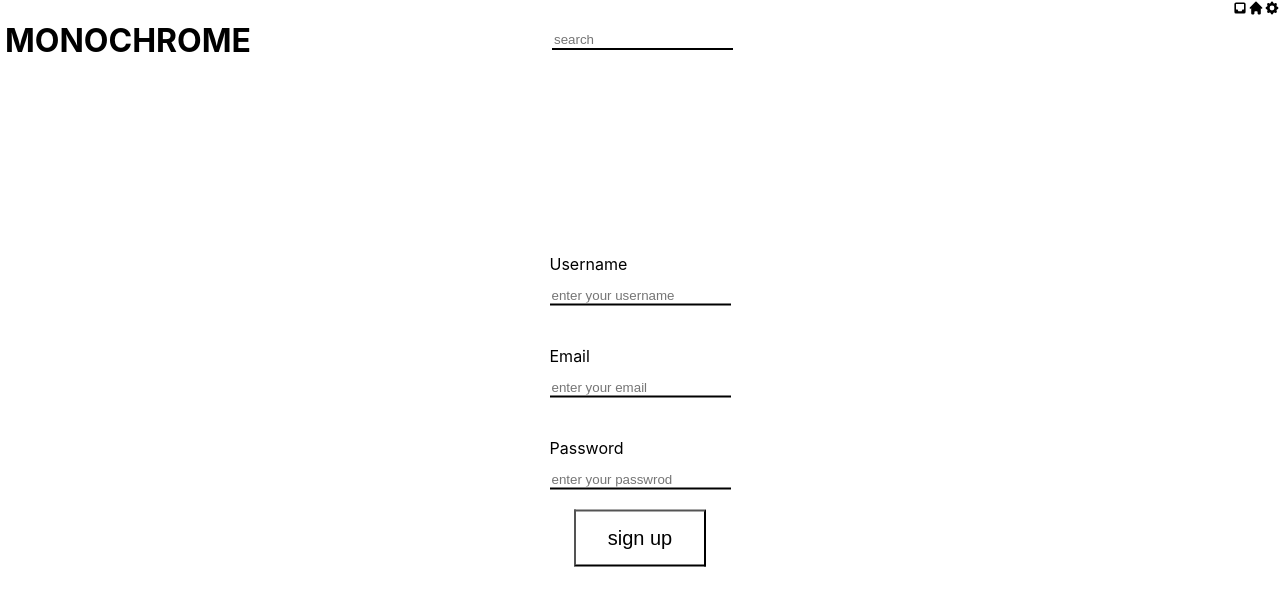
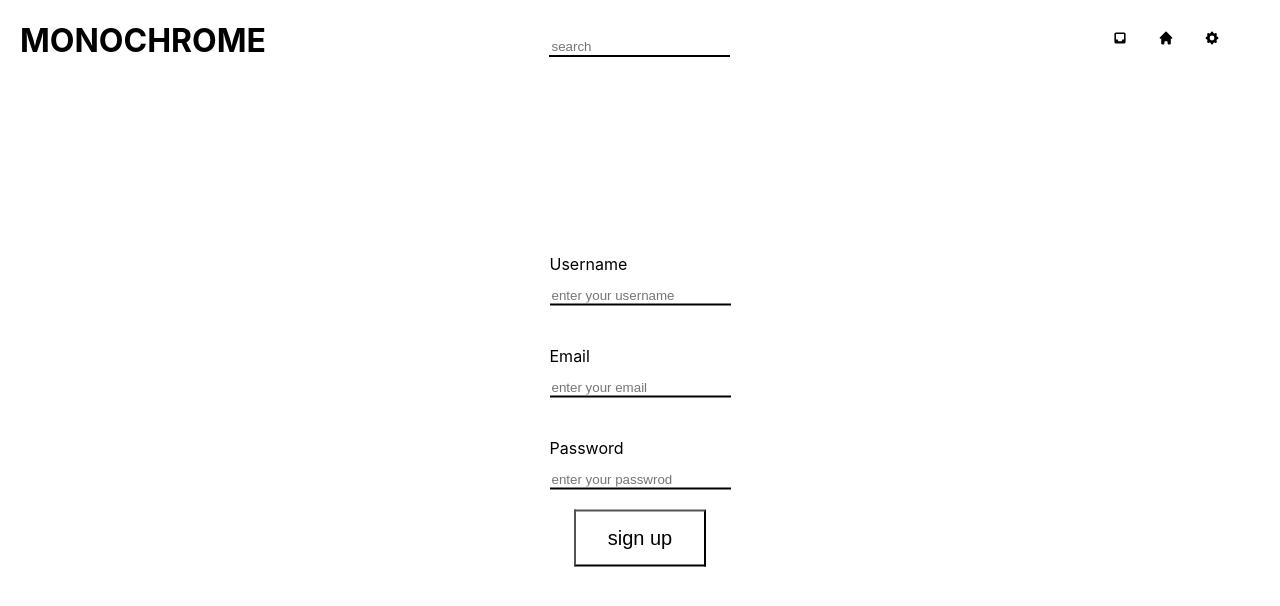
Before and after one commit to matthewpeak/instagram_front_end, a React (Create React App) app: page / in a window 1280 px wide. Shown: the top 606 px of the page. Built offline with nearby package versions, Linux system fonts and the light colour scheme.

Commit message:
nav bar spacing

```diff
--- a/src/NavBar.css
+++ b/src/NavBar.css
@@ -14,13 +14,17 @@
 
 .logo-div{
     width: 33%;
-    padding-left: 5px;
+}
+.logo{
+    padding-left: 20px;
+    padding-bottom: 10px;
 }
 .search-div{
     display: flex;
     justify-content: center;
     align-items: center;
     width: 33%;
+    padding-top: 14px;
 
 }
 
@@ -34,5 +38,22 @@
     width: 33%;
     display:flex;
     justify-content: flex-end;
+    align-items: center;
+}
+
+
+.home-btn{
+    padding-left: 30px;
+    padding-right: 30px;
+}
+
+.msg-btn{
 
 }
+
+.settings-btn{
+
+}
+.icons{
+    padding-right: 60px;
+}
--- a/src/components/NavBar.js
+++ b/src/components/NavBar.js
@@ -9,9 +9,10 @@ const NavBar =(props)=>{
         <h1 className="logo">MONOCHROME</h1>
       </div>
       <div className="search-div">
-        <input className="search-bar" id="search-bar" type="text" placeholder="search"/>
+        <input className="search-bar" id="search-bar" type="text" placeholder="search" />
       </div>
       <div className="navigation">
+        <div className="icons">
          <span className='msg-btn'><svg svg width="16" height="16" xmlns="http://www.w3.org/2000/svg" class="h-5 w-5" viewBox="0 0 20 20" fill="currentColor">
           <path fill-rule="evenodd" d="M5 3a2 2 0 00-2 2v10a2 2 0 002 2h10a2 2 0 002-2V5a2 2 0 00-2-2H5zm0 2h10v7h-2l-1 2H8l-1-2H5V5z" clip-rule="evenodd" />
         </svg></span>
@@ -22,6 +23,7 @@ const NavBar =(props)=>{
           <path fill-rule="evenodd" d="M11.49 3.17c-.38-1.56-2.6-1.56-2.98 0a1.532 1.532 0 01-2.286.948c-1.372-.836-2.942.734-2.106 2.106.54.886.061 2.042-.947 2.287-1.561.379-1.561 2.6 0 2.978a1.532 1.532 0 01.947 2.287c-.836 1.372.734 2.942 2.106 2.106a1.532 1.532 0 012.287.947c.379 1.561 2.6 1.561 2.978 0a1.533 1.533 0 012.287-.947c1.372.836 2.942-.734 2.106-2.106a1.533 1.533 0 01.947-2.287c1.561-.379 1.561-2.6 0-2.978a1.532 1.532 0 01-.947-2.287c.836-1.372-.734-2.942-2.106-2.106a1.532 1.532 0 01-2.287-.947zM10 13a3 3 0 100-6 3 3 0 000 6z" clip-rule="evenodd" />
         </svg></span>
         <span>{props.user}</span>
+        </div>
      </div>
     </div>
     )
```
